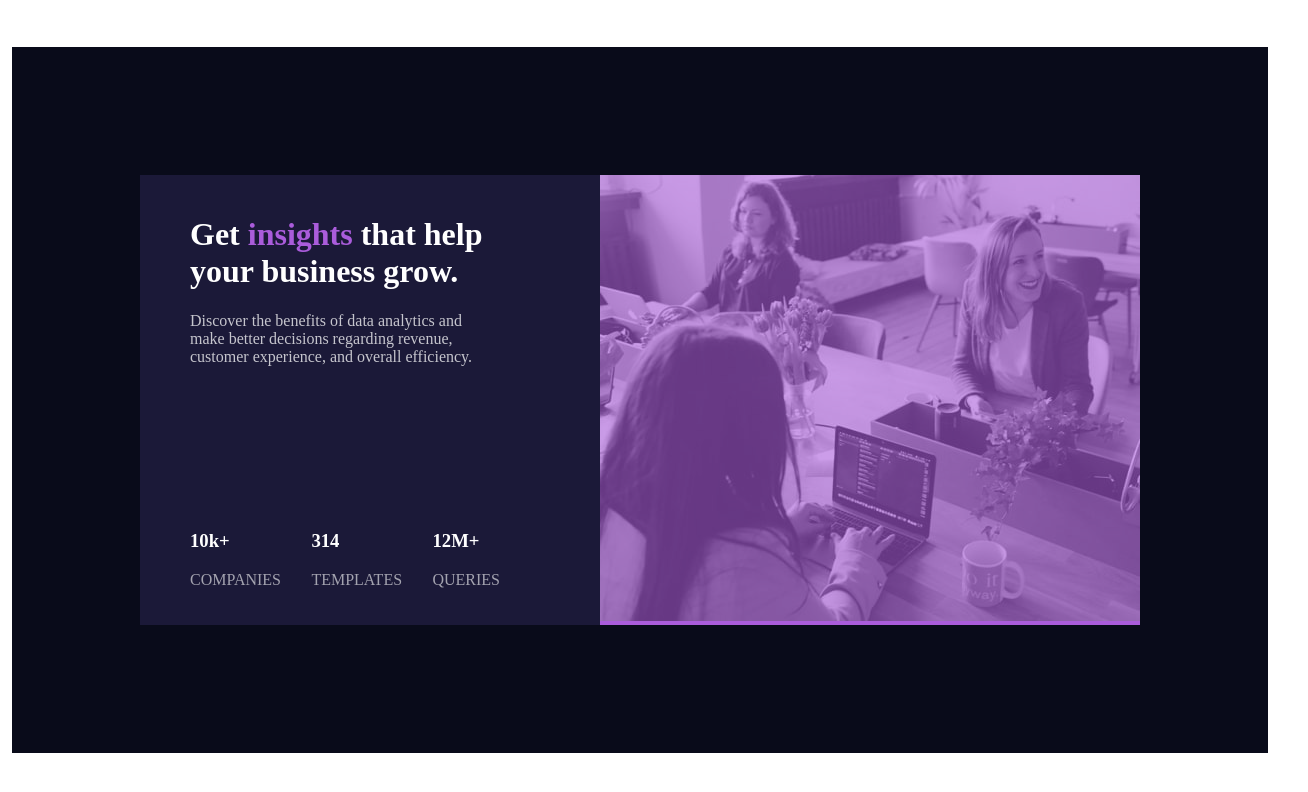
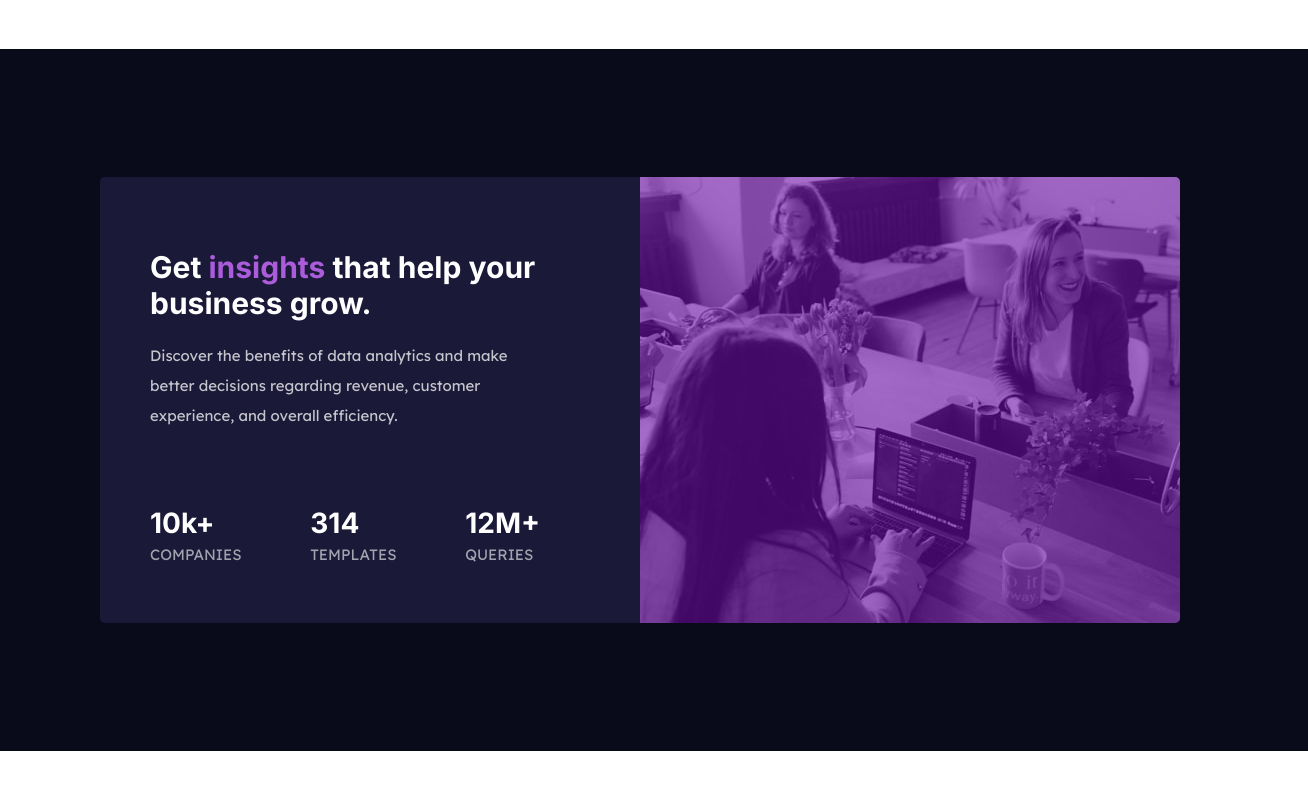
Before and after one commit to email362/stats-component-card, a plain HTML site: page index.html in a window 1280 px wide. Shown: the whole page, 1308 px wide, since content can reach past the window. Drawn offline with Linux system fonts and the light colour scheme.

Commit message:
added border radius, fixed the card sizing, and finished up the font sizing

```diff
--- a/css/styles.css
+++ b/css/styles.css
@@ -1,7 +1,18 @@
 html {
     color: hsl(0, 0%, 100%);
     box-sizing: border-box;
+    font-size: 15px;
+    font-family: 'Lexend Deca', sans-serif;
 }
+
+h1, h2, h3, h4, h5, h6 {
+    font-family: 'Inter', sans-serif;
+}
+
+p {
+    line-height: 2;
+}
+
 .purple {
     color:hsl(277, 64%, 61%);
 }
@@ -21,9 +32,11 @@ body {
 }
 .card {
     display: flex;
-    width: 1000px;
+    width: 1080px;
+    height: 446px;
     margin: 0 auto;
     background-color: hsl(244, 38%, 16%);
+    border-radius: 5px;
 }
 .card-txt {
     padding-left: 50px;
@@ -32,13 +45,23 @@ body {
     padding-bottom: 20px;
 }
 .card-img {
-    background-color:hsl(277, 64%, 61%);
+    background-color:hsl(277, 87%, 35%);
+    border-radius: 0 5px 5px 0;
 }
 .card-img img {
     opacity: 0.4;
+    border-radius: inherit;
 }
 .title-txt {
-    margin-bottom: 146px;
+    margin-top: 52px;
+    margin-bottom: 75px;
+}
+.stat h3 {
+    font-size: 28px;
+}
+.stat p, h3 {
+    margin-top: 0;
+    margin-bottom: 0;
 }
 .stat-txt {
     display: flex;
--- a/index.html
+++ b/index.html
@@ -4,16 +4,18 @@
   <meta charset="UTF-8">
   <meta name="viewport" content="width=device-width, initial-scale=1.0"> <!-- displays site properly based on user's device -->
 
+  <link rel="preconnect" href="https://fonts.gstatic.com">
+  <link href="https://fonts.googleapis.com/css2?family=Inter:wght@400;700&display=swap" rel="stylesheet">
+
+  <link rel="preconnect" href="https://fonts.gstatic.com">
+  <link href="https://fonts.googleapis.com/css2?family=Lexend+Deca&display=swap" rel="stylesheet">
+
   <link rel="icon" type="image/png" sizes="32x32" href="./images/favicon-32x32.png">
   <link rel="stylesheet" href="css/styles.css">
 
   <title>Frontend Mentor | Stats preview card component</title>
 
-  <!-- Feel free to remove these styles or customise in your own stylesheet 👍 -->
-  <style>
-    .attribution { font-size: 11px; text-align: center; }
-    .attribution a { color: hsl(228, 45%, 44%); }
-  </style>
+
 </head>
 <body>
   <div class='container'>
```
